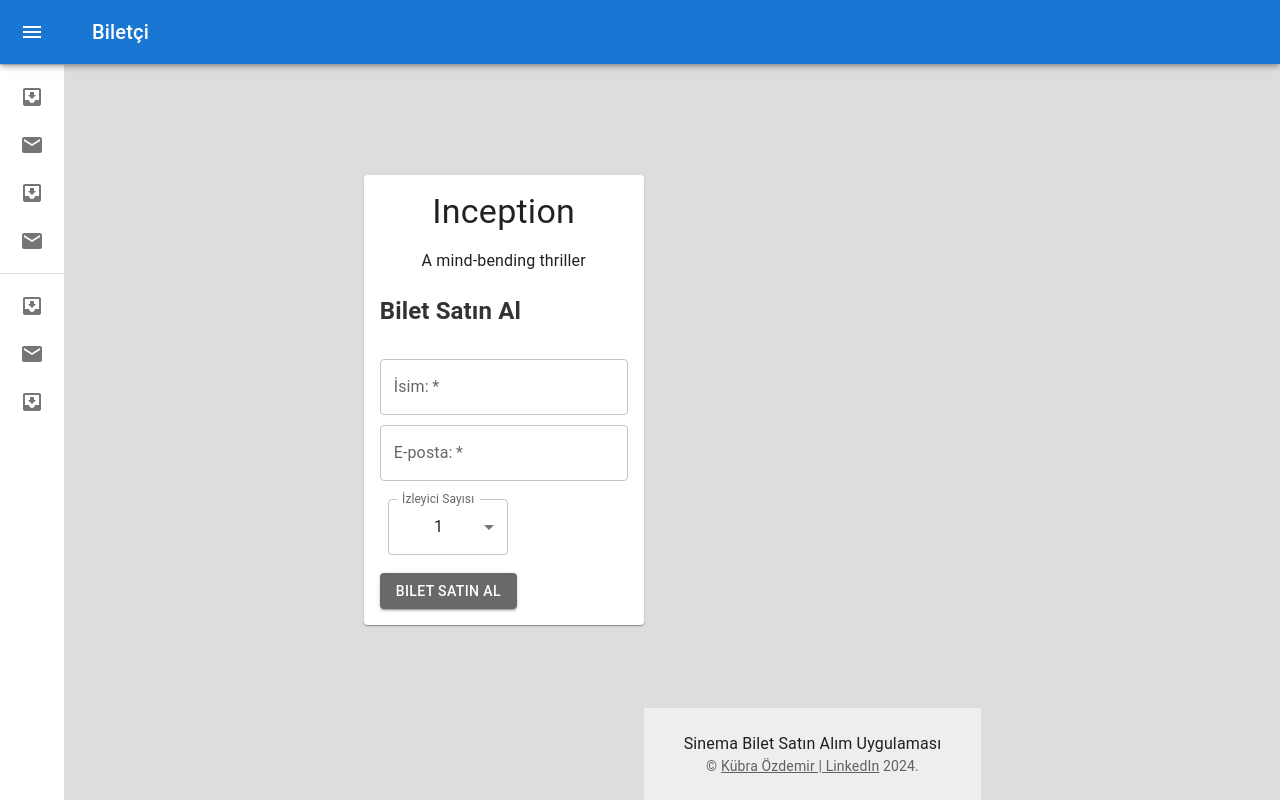
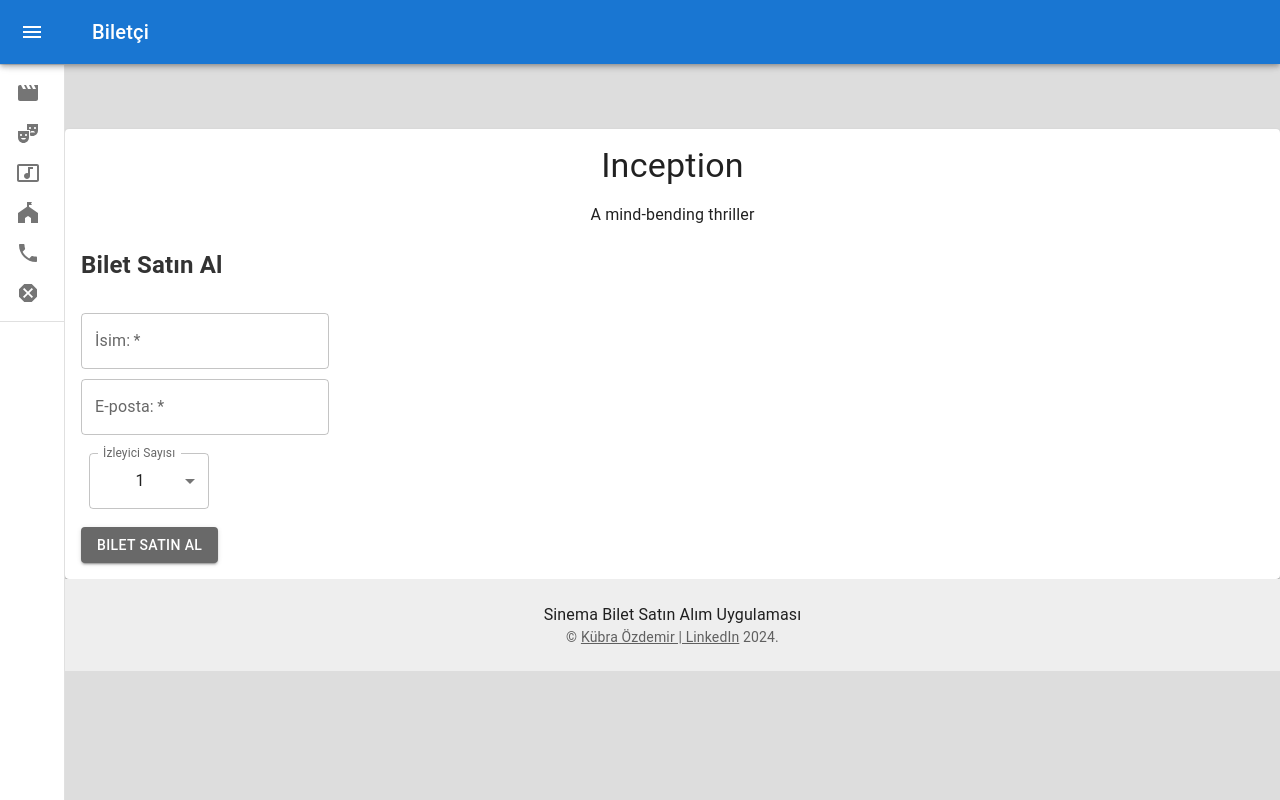
Before and after one commit to kbraozdemir/TicketApp, a React (Create React App) app: page /movie/1 in a window 1280 px wide. Built offline with nearby package versions, Linux system fonts and the light colour scheme.

Commit message:
Iconlar eklendi, footer düzenlendi.

```diff
--- a/src/App.css
+++ b/src/App.css
@@ -1,10 +1,23 @@
 .App {
+  height: 100%;
+  margin: 0;
   text-align: center;
   display: flex;
   justify-content: center;
   align-items: center;
   height: 100vh;
   background-color: #dddddd;
+}
+
+.App-content{
+  flex: 1;
+  display: flex;
+  flex-direction: column;
+}
+
+.App-content > .Footer{
+  margin-top: auto;
+
 }
 
 .App-logo {
--- a/src/App.js
+++ b/src/App.js
@@ -12,6 +12,7 @@ function App() {
   return (
     <div className="App">
       <SideBar />
+      <div className='App-content'>
         <CssBaseline />
         <Routes>
           <Route path="/" element={<HomePage />} />
@@ -19,6 +20,7 @@ function App() {
         </Routes>
         <Footer />
       </div>
+    </div>
 
   );
 }
--- a/src/components/SideBar.js
+++ b/src/components/SideBar.js
@@ -13,13 +13,25 @@ import MenuIcon from '@mui/icons-material/Menu';
 import ChevronLeftIcon from '@mui/icons-material/ChevronLeft';
 import ChevronRightIcon from '@mui/icons-material/ChevronRight';
 import ListItem from '@mui/material/ListItem';
-import ListItemButton from '@mui/material/ListItemButton';
 import ListItemIcon from '@mui/material/ListItemIcon';
 import ListItemText from '@mui/material/ListItemText';
-import InboxIcon from '@mui/icons-material/MoveToInbox';
-import MailIcon from '@mui/icons-material/Mail';
+import MovieIcon from '@mui/icons-material/Movie';
+import TheaterComedyIcon from '@mui/icons-material/TheaterComedy';
+import MusicVideoIcon from '@mui/icons-material/MusicVideo';
+import FestivalIcon from '@mui/icons-material/Festival';
+import LocalPhoneIcon from '@mui/icons-material/LocalPhone';
+import DangerousIcon from '@mui/icons-material/Dangerous';
 
 const drawerWidth = 240;
+
+const categories = [
+  {name: 'Vizyondaki Filmler', icon :<MovieIcon/>},
+  {name: 'Tiyatro', icon :<TheaterComedyIcon/>},
+  {name: 'Konserler', icon :<MusicVideoIcon/>},
+  {name: 'Turneler', icon :<FestivalIcon/>},
+  {name: 'Bize Ulaşın', icon :<LocalPhoneIcon/>},
+  {name: 'Şikayet', icon :<DangerousIcon/>},
+]
 
 const openedMixin = (theme) => ({
   width: drawerWidth,
@@ -128,55 +140,17 @@ export default function MiniDrawer() {
         </DrawerHeader>
         <Divider />
         <List>
-          {['Vizyondaki Filmler', 'Tiyatro', 'Konserler', 'Turneler'].map((text, index) => (
-            <ListItem key={text} disablePadding sx={{ display: 'block' }}>
-              <ListItemButton
-                sx={{
-                  minHeight: 48,
-                  justifyContent: open ? 'initial' : 'center',
-                  px: 2.5,
-                }}
-              >
-                <ListItemIcon
-                  sx={{
-                    minWidth: 0,
-                    mr: open ? 3 : 'auto',
-                    justifyContent: 'center',
-                  }}
-                >
-                  {index % 2 === 0 ? <InboxIcon /> : <MailIcon />}
-                </ListItemIcon>
-                <ListItemText primary={text} sx={{ opacity: open ? 1 : 0 }} />
-              </ListItemButton>
-            </ListItem>
-          ))}
-        </List>
+        {categories.map((category, index) => (
+          <ListItem button key={category.name}>
+            <ListItemIcon>
+              {category.icon}
+            </ListItemIcon>
+            {open && <ListItemText primary={category.name} />}
+          </ListItem>
+        ))}
+      </List>
         <Divider />
-        <List>
-          {['Öneri/Şikayet', 'Bize Ulaşın', 'Şikayet'].map((text, index) => (
-            <ListItem key={text} disablePadding sx={{ display: 'block' }}>
-              <ListItemButton
-                sx={{
-                  minHeight: 48,
-                  justifyContent: open ? 'initial' : 'center',
-                  px: 2.5,
-                }}
-              >
-                <ListItemIcon
-                  sx={{
-                    minWidth: 0,
-                    mr: open ? 3 : 'auto',
-                    justifyContent: 'center',
-                  }}
-                >
-                  {index % 2 === 0 ? <InboxIcon /> : <MailIcon />}
-                </ListItemIcon>
-                <ListItemText primary={text} sx={{ opacity: open ? 1 : 0 }} />
-              </ListItemButton>
-            </ListItem>
-          ))}
-        </List>
-      </Drawer>
+        </Drawer>
     </Box>
   );
 }
```
Also changed, not shown: package.json (+4 -4 lines), 1 other file (tests, documents, lock files or other folders). Lines whose indentation alone changed are shown as unchanged.
